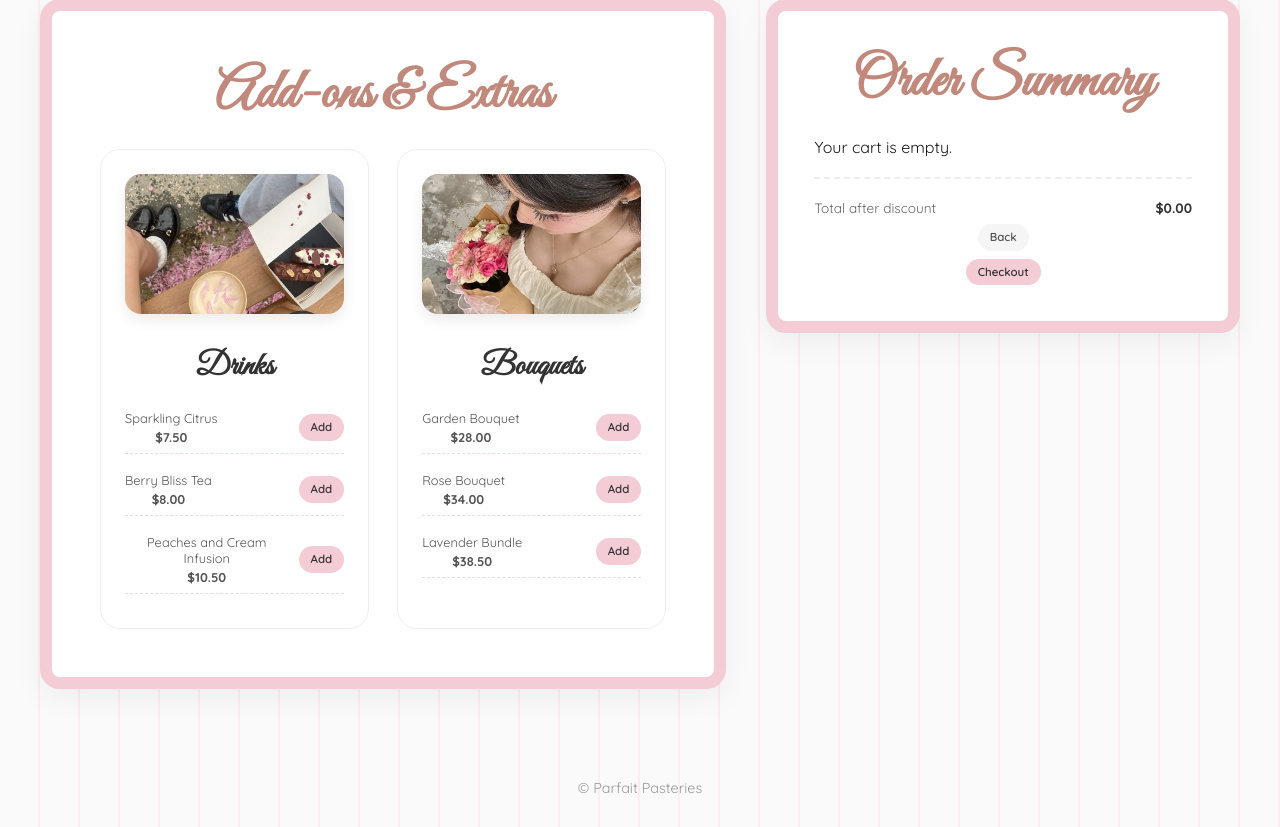
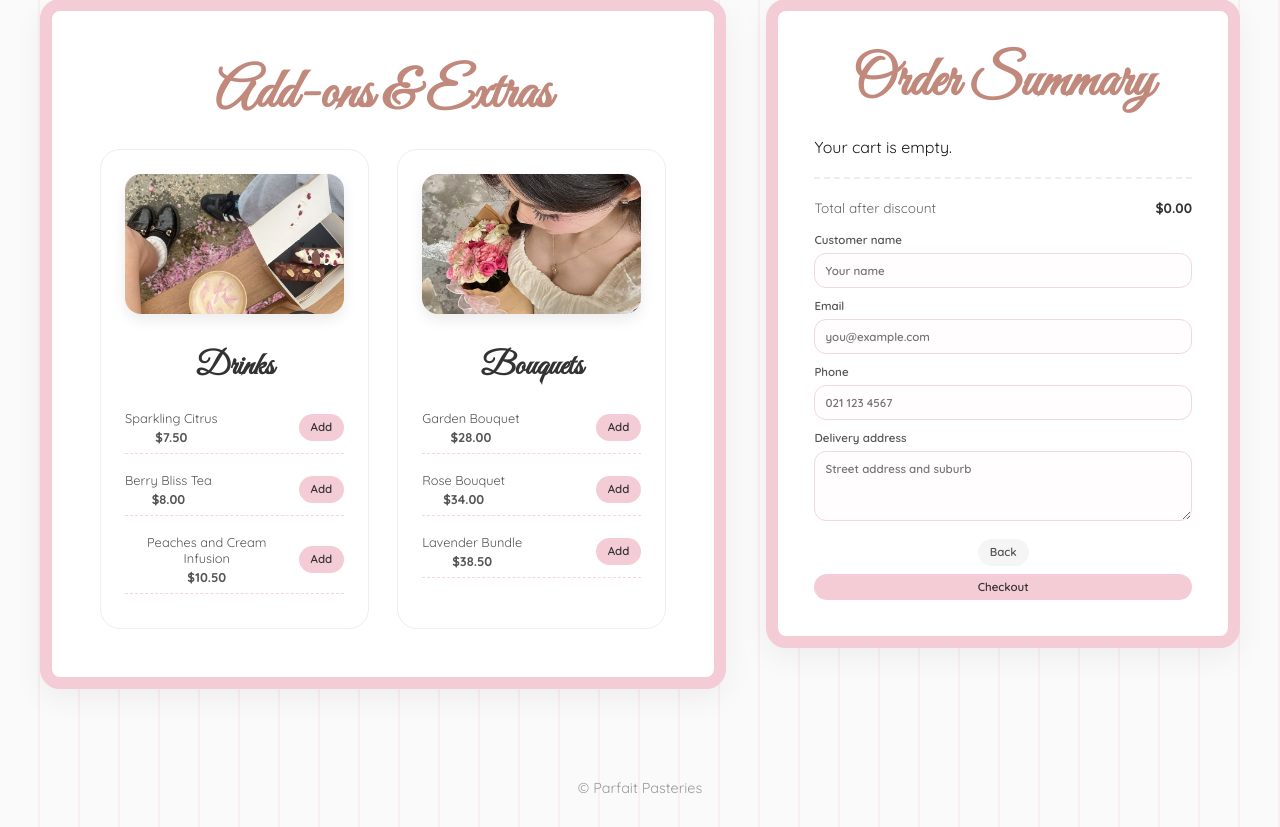
Before and after one commit to Nananishu/Parfait-Pasteries-External-2026, a Flask app: page /addons in a window 1280 px wide. Shown: the part 164-991 px from the top of the page. Run offline with Flask 3, Linux system fonts and the light colour scheme.

Commit message:
Updated app.py to save each checkout in SQLite, including customer details, invoice numbers, and totals. Added a simple customer form to the order summary in addons.html, and created invoice and order-history pages in invoice.html and order_history.html. Kept the styling consistent in style.css and replaced the unused header menu with an order-history link in base.html.

```diff
--- a/static/css/style.css
+++ b/static/css/style.css
@@ -287,16 +287,60 @@ a { text-decoration: none; }
     border-top: 2px dashed #eee;
     margin: 20px 0;
 }
+.totals {
+    display: flex;
+    flex-direction: column;
+    gap: 12px;
+}
 .totals p {
     display: flex;
     justify-content: space-between;
     font-size: 0.85rem;
-    margin: 8px 0;
+    margin: 0;
     color: #666;
 }
 .totals p strong {
     color: #333;
     font-weight: 700;
+}
+.checkout-form {
+    display: flex;
+    flex-direction: column;
+    gap: 10px;
+    margin-top: 4px;
+}
+.checkout-form label {
+    display: flex;
+    flex-direction: column;
+    gap: 6px;
+    font-size: 0.72rem;
+    color: #555;
+    font-weight: 600;
+}
+.checkout-form input,
+.checkout-form textarea {
+    width: 100%;
+    box-sizing: border-box;
+    border: 1px solid #f0d8df;
+    border-radius: 12px;
+    background: #fffdfd;
+    padding: 9px 10px;
+    font: inherit;
+    color: #333;
+}
+.checkout-form input:focus,
+.checkout-form textarea:focus {
+    outline: 2px solid rgba(244, 204, 214, 0.65);
+    border-color: #f4ccd6;
+}
+.checkout-form textarea {
+    resize: vertical;
+    min-height: 70px;
+}
+.checkout-form .button-group {
+    margin-top: 8px;
+    justify-content: flex-end;
+    width: 100%;
 }
 
 /* Best sellers cards */
@@ -409,6 +453,9 @@ a { text-decoration: none; }
 }
 .btn-secondary,
 .btn-primary {
+    display: inline-flex;
+    align-items: center;
+    justify-content: center;
     border: none;
     border-radius: 999px;
     padding: 7px 12px;
@@ -416,6 +463,8 @@ a { text-decoration: none; }
     font-weight: 600;
     cursor: pointer;
     line-height: 1.1;
+    text-decoration: none;
+    transition: transform 0.15s ease, box-shadow 0.15s ease;
 }
 .btn-secondary {
     background: #fdf5f6;
@@ -424,6 +473,11 @@ a { text-decoration: none; }
 .btn-primary {
     background: #f4ccd6;
     color: #5d3a3a;
+}
+.btn-primary:hover,
+.btn-secondary:hover {
+    transform: translateY(-1px);
+    box-shadow: 0 4px 10px rgba(244, 204, 214, 0.25);
 }
 
 /* ==========================
--- a/templates/addons.html
+++ b/templates/addons.html
@@ -75,10 +75,29 @@
                 <span>Total after discount</span>
                 <strong class="discounted-total">${{ "%.2f"|format(total) }}</strong>
             </p>
-            <div class="button-group">
-                <a href="{{ url_for('index') }}" class="btn-secondary">Back</a>
-                <a href="#" class="btn-primary">Checkout</a>
-            </div>
+
+            <form action="{{ url_for('checkout') }}" method="post" class="checkout-form">
+                <label>
+                    <span>Customer name</span>
+                    <input type="text" name="customer_name" placeholder="Your name" required>
+                </label>
+                <label>
+                    <span>Email</span>
+                    <input type="email" name="customer_email" placeholder="you@example.com">
+                </label>
+                <label>
+                    <span>Phone</span>
+                    <input type="tel" name="customer_phone" placeholder="021 123 4567">
+                </label>
+                <label>
+                    <span>Delivery address</span>
+                    <textarea name="delivery_address" rows="3" placeholder="Street address and suburb"></textarea>
+                </label>
+                <div class="button-group">
+                    <a href="{{ url_for('index') }}" class="btn-secondary">Back</a>
+                    <button type="submit" class="btn-primary">Checkout</button>
+                </div>
+            </form>
         </div>
     </div>
 </section>
```
Also changed, not shown: templates/invoice.html (+52 -0 lines), templates/order_history.html (+36 -0 lines), bakery.db.
